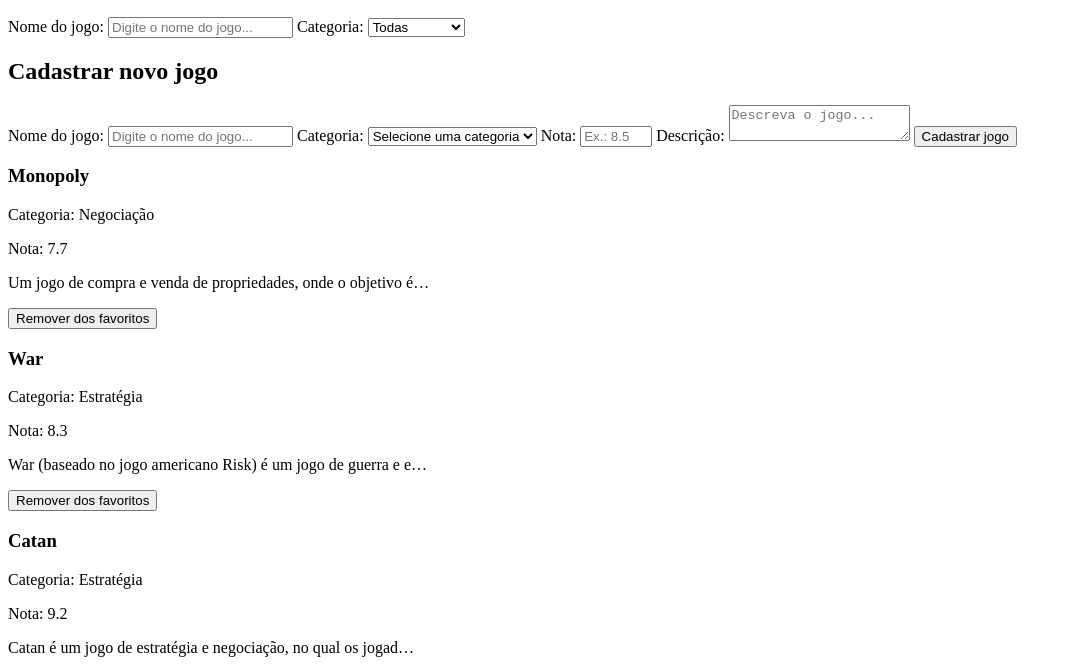
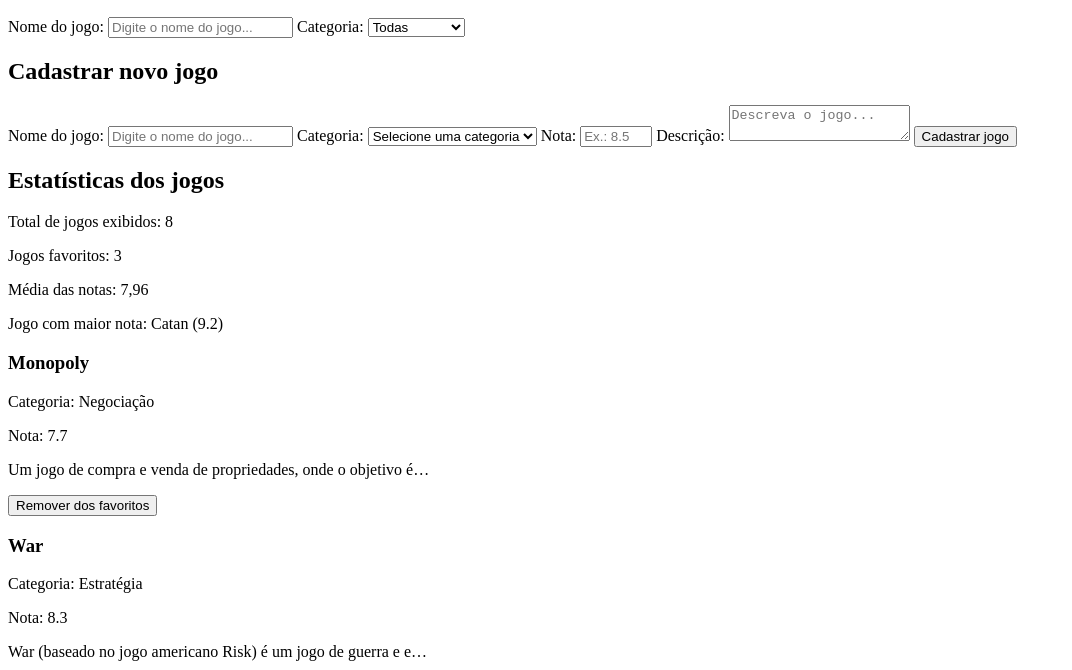
Before and after one commit to gabrielshrocha/fatecrp-dw-avaliacao, a plain HTML site: page index.html in a window 1280 px wide. Shown: the part 110-780 px from the top of the page, without its empty margins (0-1072 px from the left). Drawn offline with Linux system fonts and the light colour scheme.

Commit message:
feat: Adiciona seção de estatísticas ao index.html

```diff
--- a/index.html
+++ b/index.html
@@ -81,6 +81,18 @@
             </form>
         </section>
 
+        <section id="painel-estatisticas">
+            <h2>Estatísticas dos jogos</h2>
+
+            <p>Total de jogos exibidos: <span id="total-jogos">0</span></p>
+
+            <p>Jogos favoritos: <span id="total-favoritos">0</span></p>
+
+            <p>Média das notas: <span id="media-notas">—</span></p>
+
+            <p>Jogo com maior nota: <span id="maior-nota">—</span></p>
+        </section>
+
         <section id="lista-jogos"></section>
     </main>
 
```
